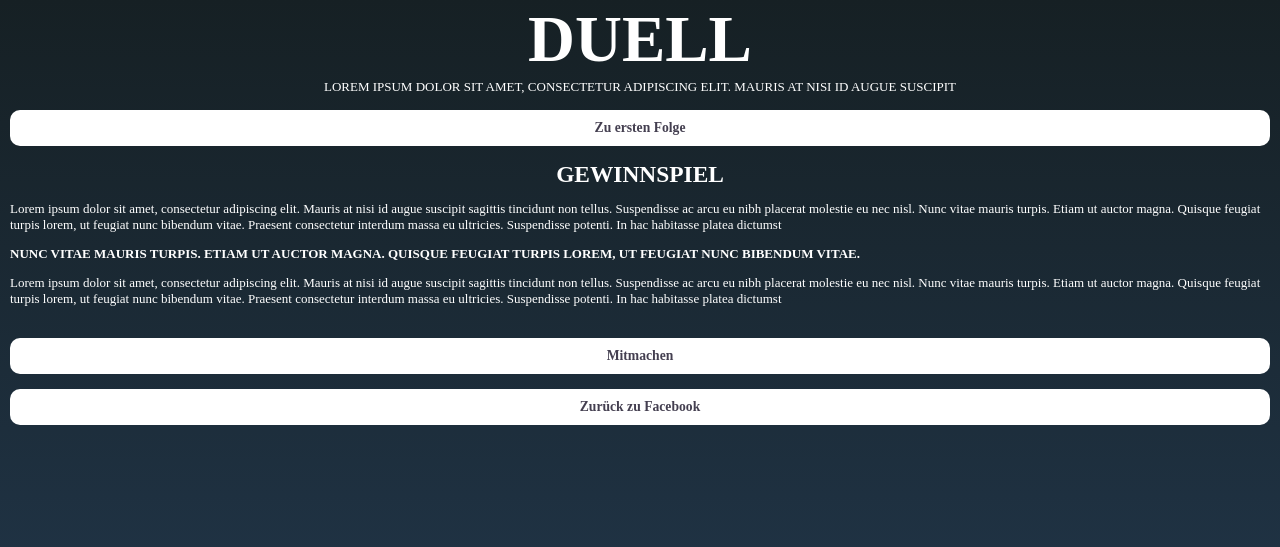
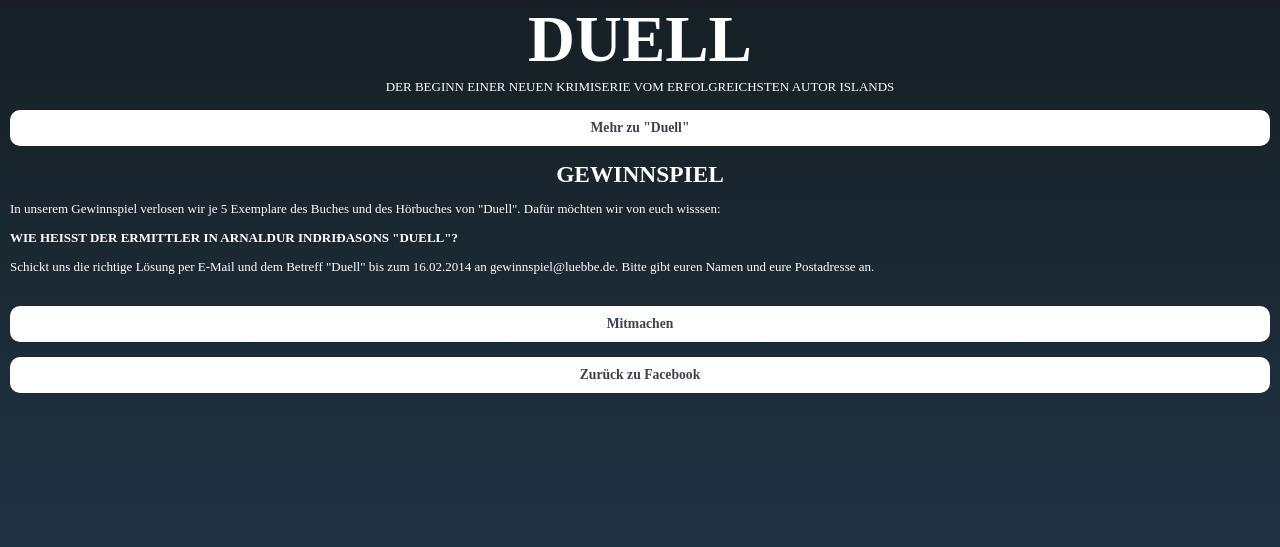
Before and after one commit to norsin/indridason, a PHP site: page /mobile/game.php in a window 1280 px wide. Shown: the top 547 px of the page. Run offline with PHP 8.4, Linux system fonts and the light colour scheme.

Commit message:
#7341 Add Content

```diff
--- a/mobile/game.php
+++ b/mobile/game.php
@@ -4,34 +4,33 @@
         <meta charset="utf-8">
         <meta http-equiv="X-UA-Compatible" content="IE=edge,chrome=1">
         <meta name="viewport" content="width=device-width">
-        <title>Schräg verliebt</title>
-        <meta name="description" content="description text" />
-        <link rel="image_src" href="">
-        <meta property="og:image" content=""/>
-        <meta property="og:image:secure_url" content="">
+        <title>Arnaldur Indriðason – Duell</title>
+        <link rel="image_src" href="img/share.jpg">
+        <meta property="og:image" content="http://f-bilandia.de/luebbe/indridason/img/share.jpg"/>
+        <meta property="og:image:secure_url" content="https://f-bilandia.de/luebbe/indridason/img/share.jpg">
         <meta property="og:image:type" content="image/jpg">
         <meta property="og:image:width" content="200">
         <meta property="og:image:height" content="200">
-        <meta property="og:title" content="og title"/>
-        <meta property="og:description" content="og description text" />
-        <meta property="og:url" content=""/>
+        <meta property="og:title" content="Arnaldur Indriðason – Duell"/>
+        <meta property="og:description" content="Fan werden und den neuen Roman von Krimiautor Arnaldur Indriðason gewinnen!" />
+        <meta property="og:url" content="http://f-bilandia.de/luebbe/indridason/weiche.php"/>
         <link rel="stylesheet" href="css/frameset.css">
         </head>
 	<body class="home">
             <div class="wrapper">
                <div class="header">
  		    <h1 class="heading">Duell</h1>
-		    <h2 class="heading">Lorem ipsum dolor sit amet, consectetur adipiscing elit. Mauris at nisi id augue suscipit</h2>
-                    <a href="start.php" class="losBtn button">Zu ersten Folge</a>
+		    <h2 class="heading">Der Beginn einer neuen Krimiserie vom erfolgreichsten Autor Islands</h2>
+                    <a href="start.php" class="losBtn button">Mehr zu "Duell"</a>
                 </div>
                 <div class="content">
 		    <h3 class="heading">Gewinnspiel</h3>
-		    <p class="text">Lorem ipsum dolor sit amet, consectetur adipiscing elit. Mauris at nisi id augue suscipit sagittis tincidunt non tellus. Suspendisse ac arcu eu nibh placerat molestie eu nec nisl. Nunc vitae mauris turpis. Etiam ut auctor magna. Quisque feugiat turpis lorem, ut feugiat nunc bibendum vitae. Praesent consectetur interdum massa eu ultricies. Suspendisse potenti. In hac habitasse platea dictumst</p>
-<p class="text highlight"><strong>Nunc vitae mauris turpis. Etiam ut auctor magna. Quisque feugiat turpis lorem, ut feugiat nunc bibendum vitae.</strong></p>
- <p class="text">Lorem ipsum dolor sit amet, consectetur adipiscing elit. Mauris at nisi id augue suscipit sagittis tincidunt non tellus. Suspendisse ac arcu eu nibh placerat molestie eu nec nisl. Nunc vitae mauris turpis. Etiam ut auctor magna. Quisque feugiat turpis lorem, ut feugiat nunc bibendum vitae. Praesent consectetur interdum massa eu ultricies. Suspendisse potenti. In hac habitasse platea dictumst</p>
+		    <p class="text">In unserem Gewinnspiel verlosen wir je 5 Exemplare des Buches und des Hörbuches von "Duell". Dafür möchten wir von euch wisssen:</p>
+<p class="text highlight"><strong>Wie heißt der Ermittler in Arnaldur Indriðasons "Duell"?</strong></p>
+ <p class="text">Schickt uns die richtige Lösung per E-Mail und dem Betreff "Duell" bis zum 16.02.2014 an gewinnspiel@luebbe.de. Bitte gibt euren Namen und eure Postadresse an.</p>
                     <div class="btnRow">
-                        <a href="mailto:facebook@luebbe.de?subject=Duell" target="_blank" class="mitmachen button fullWidth">Mitmachen</a>
-			<a href="#" target="_blank" class="back button fullWidth">Zur&uuml;ck zu Facebook</a>
+                        <a href="mailto:gewinnspiel@luebbe.de?subject=Duell" target="_blank" class="mitmachen button fullWidth">Mitmachen</a>
+			<a href="https://www.facebook.com/BasteiLuebbe" target="_blank" class="back button fullWidth">Zur&uuml;ck zu Facebook</a>
                     </div>
                 </div>
 
```
Also changed, not shown: mobile/start.php (+11 -12 lines), img/bookcover.png (renamed from img/m_Cover.png).
